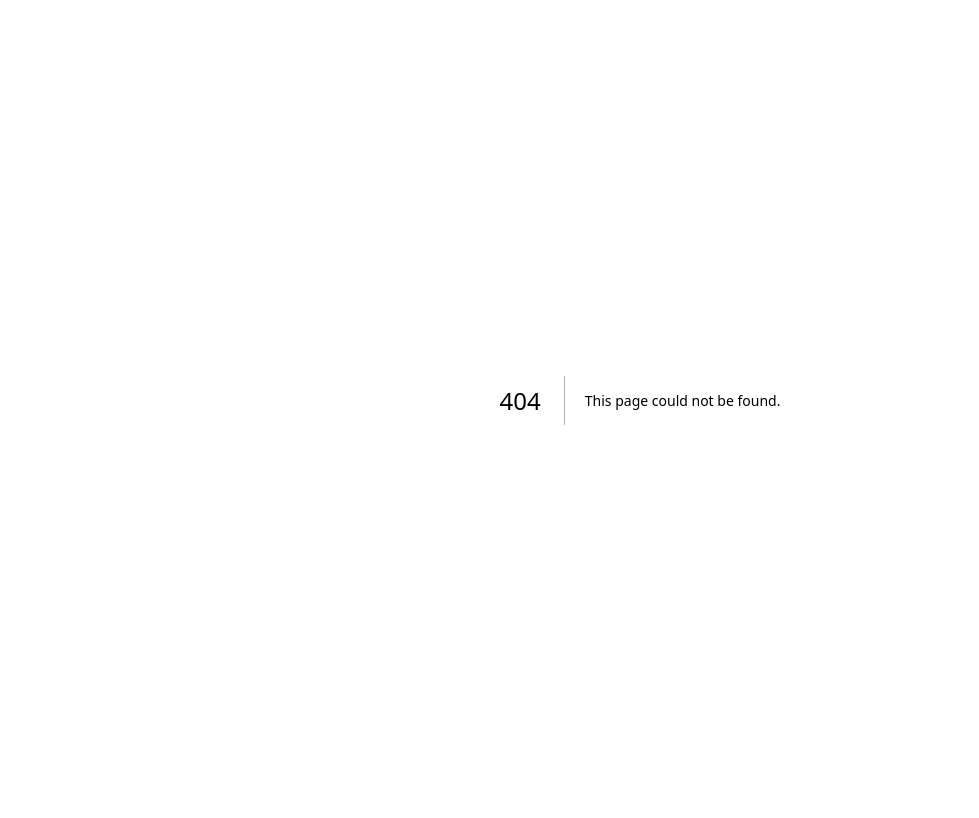
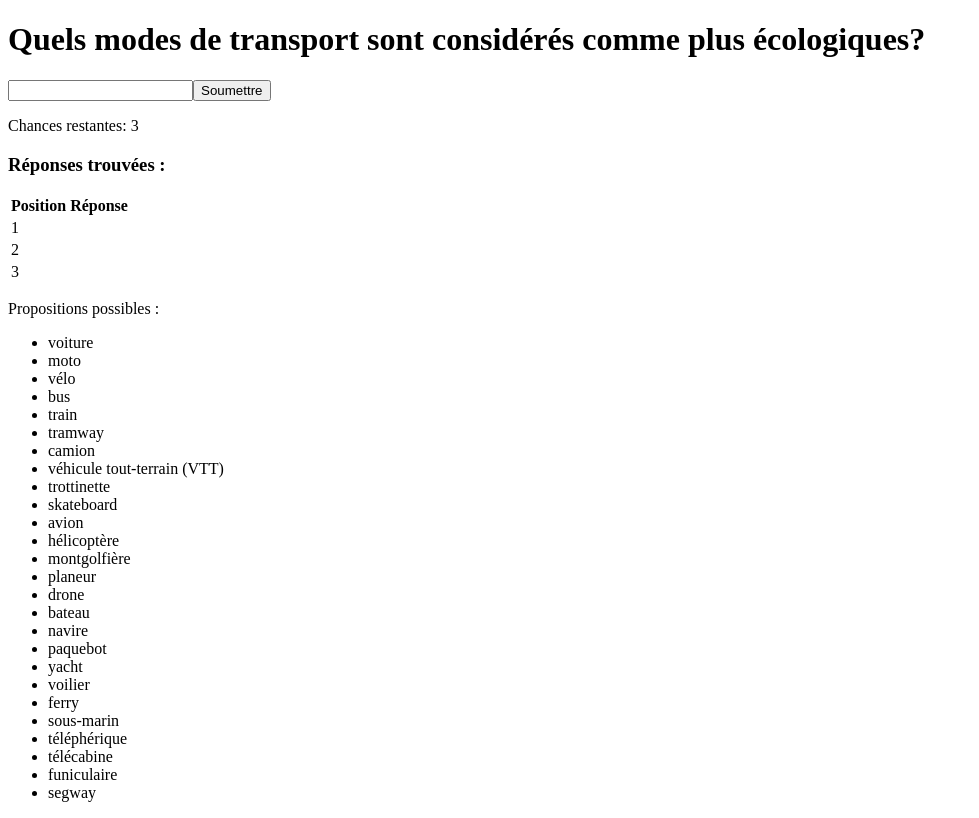
Before and after one commit to Riqoulouru/la-langouste, a Next.js app: page /games/testGames in a window 1280 px wide. Before the commit this address had no page. Shown: the whole page, without its empty margins (0-979 px from the left). Built offline with nearby package versions, Linux system fonts and the light colour scheme.

Commit message:
change how to call famille game, also finished the logic

```diff
--- /dev/null
+++ b/src/data/questions.json
@@ -0,0 +1,113 @@
+[
+  {
+    "id": 1,
+    "question": "Quels sont les véhicules qui consomment le plus de carburant?",
+    "reponses": [
+      "avion",
+      "voiture",
+      "bateau"
+    ],
+    "proposition": [
+      "voiture",
+      "moto",
+      "vélo",
+      "bus",
+      "train",
+      "tramway",
+      "camion",
+      "véhicule tout-terrain (VTT)",
+      "trottinette",
+      "skateboard",
+      "avion",
+      "hélicoptère",
+      "montgolfière",
+      "planeur",
+      "drone",
+      "bateau",
+      "navire",
+      "paquebot",
+      "yacht",
+      "voilier",
+      "ferry",
+      "sous-marin",
+      "téléphérique",
+      "télécabine",
+      "funiculaire",
+      "segway"
+    ]
+  },
+  {
+    "id": 2,
+    "question": "Classez les sources d'émissions de dioxyde de carbone (CO2) du plus élevé au moins élevé.",
+    "reponses": [
+      "La combustion des énergies fossiles",
+      "La déforestation",
+      "Les déchets industriels"
+    ],
+    "proposition": [
+      "voiture",
+      "moto",
+      "vélo",
+      "bus",
+      "train",
+      "tramway",
+      "camion",
+      "véhicule tout-terrain (VTT)",
+      "trottinette",
+      "skateboard",
+      "avion",
+      "hélicoptère",
+      "montgolfière",
+      "planeur",
+      "drone",
+      "bateau",
+      "navire",
+      "paquebot",
+      "yacht",
+      "voilier",
+      "ferry",
+      "sous-marin",
+      "téléphérique",
+      "télécabine",
+      "funiculaire",
+      "segway"
+    ]
+  },
+  {
+    "id": 3,
+    "question": "Quels modes de transport sont considérés comme plus écologiques?",
+    "reponses": [
+      "Le vélo",
+      "Le covoiturage",
+      "La voiture individuelle"
+    ],
+    "proposition": [
+      "voiture",
+      "moto",
+      "vélo",
+      "bus",
+      "train",
+      "tramway",
+      "camion",
+      "véhicule tout-terrain (VTT)",
+      "trottinette",
+      "skateboard",
+      "avion",
+      "hélicoptère",
+      "montgolfière",
+      "planeur",
+      "drone",
+      "bateau",
+      "navire",
+      "paquebot",
+      "yacht",
+      "voilier",
+      "ferry",
+      "sous-marin",
+      "téléphérique",
+      "télécabine",
+      "funiculaire",
+      "segway"
+    ]
+  }
+]
--- /dev/null
+++ b/src/pages/games/testGames.js
@@ -0,0 +1,22 @@
+import React, { useState } from 'react';
+import GamePage from "./top10/famille"; // Importez votre composant GamePage
+
+const ParentComponent = () => {
+    const [isGameFinished, setIsGameFinished] = useState(false);
+
+    const handleGameFinish = (isFinished) => {
+        setIsGameFinished(isFinished);
+    };
+
+    return (
+        <div>
+            {isGameFinished ? (
+                <p>Le jeu est terminé !</p>
+            ) : (
+                <GamePage onGameFinish={handleGameFinish} id={3} />
+            )}
+        </div>
+    );
+};
+
+export default ParentComponent;
--- /dev/null
+++ b/src/pages/games/top10/famille.js
@@ -0,0 +1,105 @@
+import questionsData from '../../../data/questions.json';
+import { useRouter } from 'next/router';
+import React, { useState, useEffect } from 'react';
+
+
+const GamePage = ({onGameFinish,id }) => {
+
+    const [currentQuestion, setCurrentQuestion] = useState(null);
+    const [userInput, setUserInput] = useState('');
+    const [feedback, setFeedback] = useState('');
+    const [chancesLeft, setChancesLeft] = useState(3);
+    const [foundAnswers, setFoundAnswers] = useState([]);
+    const [processingAnswer, setProcessingAnswer] = useState(false);
+
+    useEffect(() => {
+        // Recherche de la question dans le JSON en fonction de l'ID
+
+        if (id) {
+            const question = questionsData.find(question => question.id === parseInt(id));
+            setCurrentQuestion(question);
+            setFoundAnswers(Array(question.reponses.length).fill(''));
+            setChancesLeft(3);
+            setProcessingAnswer(true);
+        }
+    }, [id]);
+
+    useEffect(() => {
+        if (processingAnswer) {
+            // Vérification de fin de jeu après mise à jour des réponses trouvées
+            if (chancesLeft === 0 || foundAnswers.every(answer => answer !== '')) {
+                onGameFinish(true);
+                setUserInput('');
+                setFeedback('');
+            }
+        }
+    }, [foundAnswers, chancesLeft, processingAnswer, id,currentQuestion]);
+
+    const handleInputChange = (event) => {
+        setUserInput(event.target.value);
+    };
+
+    const handleSubmit = () => {
+        const userAnswer = userInput.toLowerCase();
+        const correctAnswers = currentQuestion.reponses.map(answer => answer.toLowerCase());
+
+        if (correctAnswers.includes(userAnswer)) {
+            const index = correctAnswers.indexOf(userAnswer);
+            const updatedAnswers = [...foundAnswers];
+            updatedAnswers[index] = userAnswer;
+            setFoundAnswers(updatedAnswers);
+            setFeedback(`Bonne réponse! Position : ${index + 1}`);
+        } else {
+            setChancesLeft(chancesLeft - 1);
+            setFeedback(`Mauvaise réponse. Il te reste ${chancesLeft - 1} chances.`);
+        }
+        setUserInput('');
+
+    };
+
+
+
+
+    return (
+        <div>
+            {currentQuestion ? (
+                <div>
+                    <h1>{currentQuestion.question}</h1>
+                    <input type="text" value={userInput} onChange={handleInputChange} />
+                    <button onClick={handleSubmit}>Soumettre</button>
+                    <p>{feedback}</p>
+                    <p>Chances restantes: {chancesLeft}</p>
+                    <div>
+                        <h3>Réponses trouvées :</h3>
+                        <table>
+                            <thead>
+                            <tr>
+                                <th>Position</th>
+                                <th>Réponse</th>
+                            </tr>
+                            </thead>
+                            <tbody>
+                            {foundAnswers.map((answer, index) => (
+                                <tr key={index}>
+                                    <td>{index + 1}</td>
+                                    <td>{answer}</td>
+                                </tr>
+                            ))}
+                            </tbody>
+                        </table>
+                    </div>
+                    <p>Propositions possibles :</p>
+                    <ul>
+                        {currentQuestion.proposition.map((prop, index) => (
+                            <li key={index}>{prop}</li>
+                        ))}
+                    </ul>
+                </div>
+            ) : (
+                <p>Chargement...</p>
+            )}
+        </div>
+    );
+};
+
+export default GamePage;
```
Also changed, not shown: src/pages/games/top10/index.js (deleted, +0 -81 lines), src/pages/games/top10/questions.json (deleted, +0 -26 lines), src/styles/top10.module.scss (added).
